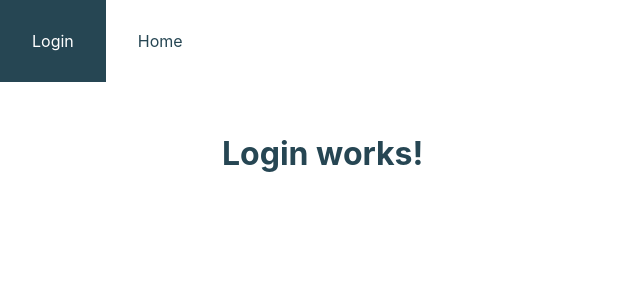
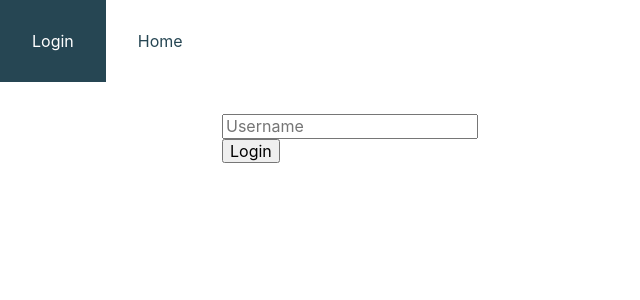
Before and after one commit to KresimirCosic/hangman, a React (Create React App) app: page /login in a window 1280 px wide. Shown: the top 300 px of the page, without its empty margins (0-640 px from the left). Built offline with nearby package versions, Linux system fonts and the light colour scheme.

Commit message:
faking login, small name changes thunk now dispatches the login action with a fake 500ms delay

```diff
--- /dev/null
+++ b/src/components/LoginForm/LoginForm.tsx
@@ -0,0 +1,44 @@
+import { ChangeEvent, FC, FormEvent, useState } from 'react';
+
+import { useAppDispatch } from '../../state/hooks';
+
+import { loginThunk } from '../../state/features/authentication/authentication';
+
+const LoginForm: FC = () => {
+  const dispatch = useAppDispatch();
+  const [username, setUsername] = useState('');
+
+  const handleSubmit = (event: FormEvent<HTMLFormElement>) => {
+    event.preventDefault();
+    dispatch(loginThunk(username));
+  };
+
+  const handleChange = (event: ChangeEvent<HTMLInputElement>) => {
+    setUsername(event.target.value);
+  };
+
+  return (
+    <form
+      id='LoginForm'
+      className='LoginForm'
+      onSubmit={(event) => handleSubmit(event)}
+    >
+      <div className='LoginForm-field-container'>
+        <input
+          onChange={handleChange}
+          type='text'
+          className='LoginForm-field'
+          placeholder='Username'
+          value={username}
+        />
+      </div>
+      <div className='LoginForm-field-container'>
+        <button className='LoginForm-submit' type='submit'>
+          Login
+        </button>
+      </div>
+    </form>
+  );
+};
+
+export default LoginForm;
--- a/src/components/pages/Login/Login.tsx
+++ b/src/components/pages/Login/Login.tsx
@@ -2,13 +2,15 @@ import { FC } from 'react';
 
 import AnonymousRoute from '../../utility/AnonymousRoute/AnonymousRoute';
 import Page from '../../utility/Page/Page';
+
+import LoginForm from '../../LoginForm/LoginForm';
 
 const Login: FC = () => {
   return (
     <AnonymousRoute>
       <Page>
         <div id='Login' className='Login'>
-          <h1>Login works!</h1>
+          <LoginForm />
         </div>
       </Page>
     </AnonymousRoute>
--- a/src/state/features/authentication/authentication.ts
+++ b/src/state/features/authentication/authentication.ts
@@ -1,12 +1,25 @@
-import { createSlice, PayloadAction } from '@reduxjs/toolkit';
+import { createAsyncThunk, createSlice, PayloadAction } from '@reduxjs/toolkit';
 
 interface AuthenticationState {
+  status: 'idle' | 'loading' | 'succeeded' | 'failed';
   username: string;
 }
 
 const initialState: AuthenticationState = {
+  status: 'idle',
   username: '',
 };
+
+export const loginThunk = createAsyncThunk(
+  'authentication/login',
+  async (username: string) => {
+    const data: string = await new Promise((resolve) => {
+      setTimeout(() => resolve(username), 500);
+    });
+
+    return data;
+  }
+);
 
 export const authenticationSlice = createSlice({
   name: 'authentication',
@@ -19,6 +32,19 @@ export const authenticationSlice = createSlice({
       state.username = '';
     },
   },
+  extraReducers(builder) {
+    builder
+      .addCase(loginThunk.pending, (state) => {
+        state.status = 'loading';
+      })
+      .addCase(loginThunk.fulfilled, (state, action: PayloadAction<string>) => {
+        state.status = 'succeeded';
+        state.username = action.payload;
+      })
+      .addCase(loginThunk.rejected, (state) => {
+        state.status = 'failed';
+      });
+  },
 });
 
 export const { login, logout } = authenticationSlice.actions;
--- a/src/state/features/game/game.ts
+++ b/src/state/features/game/game.ts
@@ -55,7 +55,7 @@ interface APIResponse {
   _id: string;
 }
 
-export const getNewText = createAsyncThunk('game/getNewText', async () => {
+export const getNewTextThunk = createAsyncThunk('game/getNewText', async () => {
   const response = await fetch('http://api.quotable.io/random');
   const data: APIResponse = await response.json();
   return data;
@@ -78,17 +78,17 @@ export const gameSlice = createSlice({
   },
   extraReducers(builder) {
     builder
-      .addCase(getNewText.pending, (state) => {
+      .addCase(getNewTextThunk.pending, (state) => {
         state.status = 'loading';
       })
       .addCase(
-        getNewText.fulfilled,
+        getNewTextThunk.fulfilled,
         (state, action: PayloadAction<APIResponse>) => {
           state.status = 'succeeded';
           state.text = action.payload.content;
         }
       )
-      .addCase(getNewText.rejected, (state) => {
+      .addCase(getNewTextThunk.rejected, (state) => {
         state.status = 'failed';
       });
   },
--- a/src/state/features/userInterface/userInterface.ts
+++ b/src/state/features/userInterface/userInterface.ts
@@ -1,6 +1,6 @@
 import { createSlice } from '@reduxjs/toolkit';
 
-import { getNewText } from '../game/game';
+import { getNewTextThunk } from '../game/game';
 
 interface UserInterfaceState {
   appLoader: boolean;
@@ -23,13 +23,13 @@ export const userInterfaceSlice = createSlice({
   },
   extraReducers(builder) {
     builder
-      .addCase(getNewText.pending, (state) => {
+      .addCase(getNewTextThunk.pending, (state) => {
         state.appLoader = true;
       })
-      .addCase(getNewText.fulfilled, (state) => {
+      .addCase(getNewTextThunk.fulfilled, (state) => {
         state.appLoader = false;
       })
-      .addCase(getNewText.rejected, (state) => {
+      .addCase(getNewTextThunk.rejected, (state) => {
         state.appLoader = false;
       });
   },
```
Also changed, not shown: src/styles/components/LoginForm/_LoginForm.scss (added).
